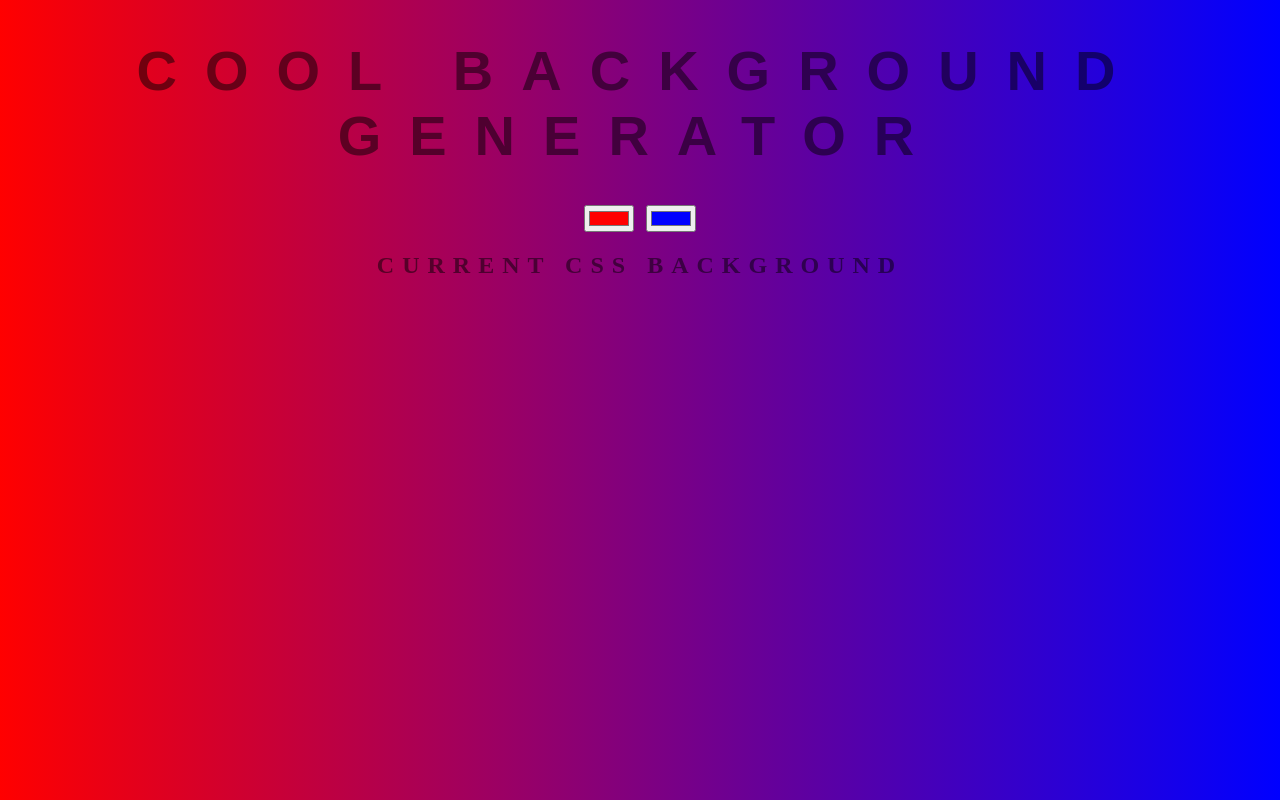
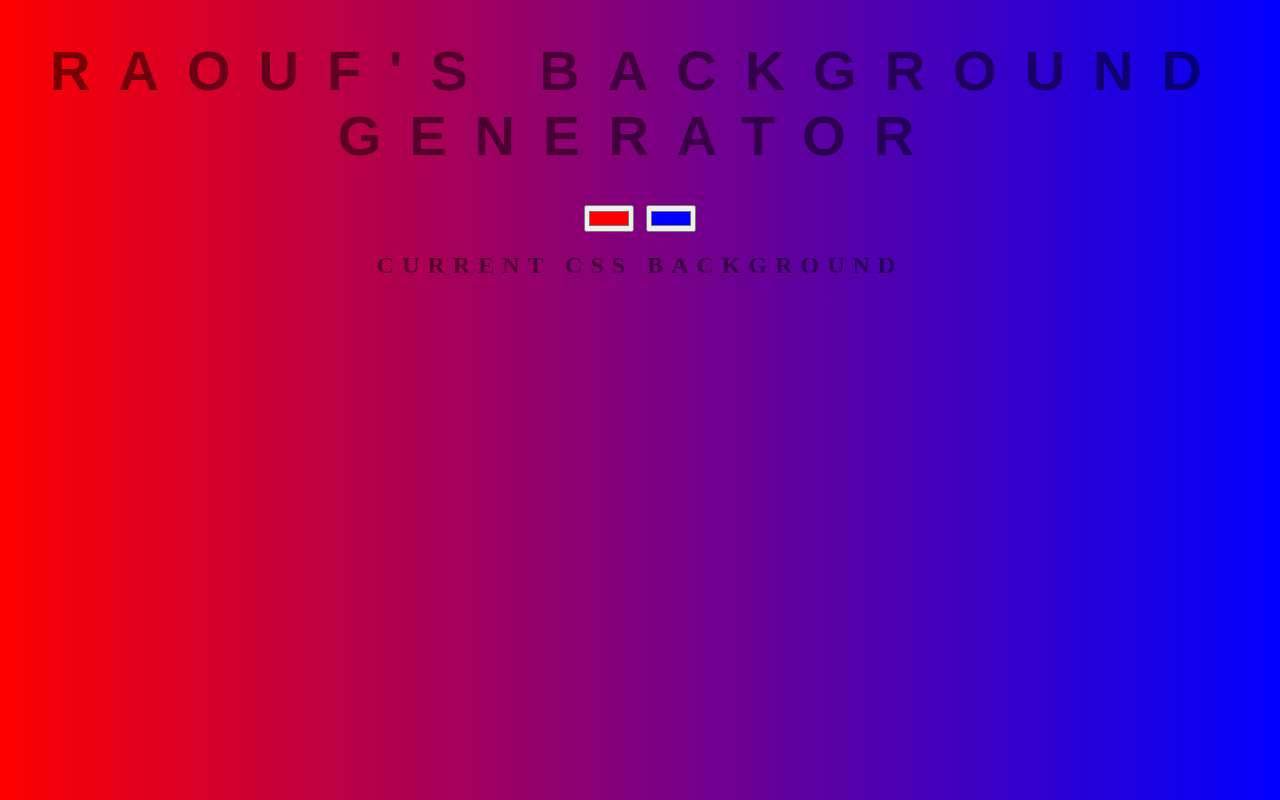
Before and after one commit to abderraouf2/backgroundGenerator, a plain HTML site: page index.html in a window 1280 px wide. Drawn offline with Linux system fonts and the light colour scheme.

Commit message:
heyy new feature

```diff
--- a/index.html
+++ b/index.html
@@ -8,7 +8,7 @@
   <title>Document</title>
 </head>
 <body id="body">
-  <h1>cool background generator</h1>
+  <h1>raouf's background generator</h1>
   <input class="color1" type="color" name="color1" value="#ff0000">
   <input class="color2" type="color" name="color2" value="#0000ff">
   <h2>current css background</h2>
```
